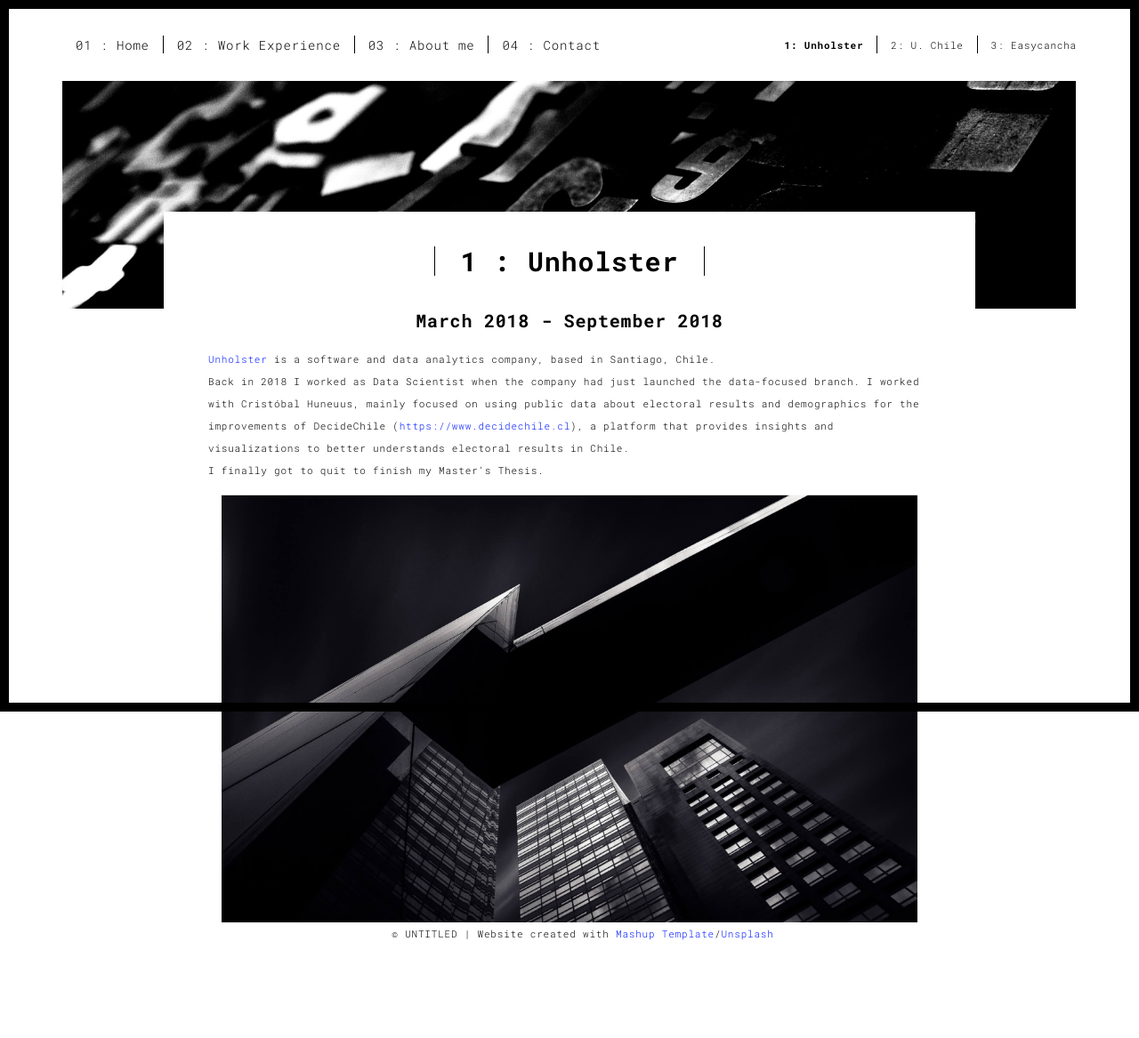
After one commit to smoralesarueste/portfo, a Flask app: page /work_1.html in a window 1280 px wide. The commit adds this page. Shown: the whole page at 89% size. Run offline with Flask 2, Linux system fonts and the light colour scheme; some libraries are stand-ins or nearby versions.

Commit message:
updating

```diff
--- /dev/null
+++ b/templates/work_1.html
@@ -0,0 +1,139 @@
+<!DOCTYPE html>
+<html lang="en">
+
+<head>
+  <meta charset="UTF-8">
+  <meta content="IE=edge" http-equiv="X-UA-Compatible">
+  <meta content="width=device-width,initial-scale=1" name="viewport">
+  <meta content="description" name="description">
+  <meta name="google" content="notranslate" />
+  <meta content="Mashup templates have been developped by Orson.io team" name="author">
+
+  <!-- Disable tap highlight on IE -->
+  <meta name="msapplication-tap-highlight" content="no">
+
+  <link rel="apple-touch-icon" sizes="180x180" href="./static/assets/apple-icon-180x180.png">
+  <link href="./static/assets/favicon.ico" rel="icon">
+
+  <title>Sebastian Morales</title>
+
+<link href="./static/main.3f6952e4.css" rel="stylesheet"></head>
+
+<body class="">
+<div id="site-border-left"></div>
+<div id="site-border-right"></div>
+<div id="site-border-top"></div>
+<div id="site-border-bottom"></div>
+<!-- Add your content of header -->
+<header>
+  <nav class="navbar  navbar-fixed-top navbar-default">
+    <div class="container">
+        <button type="button" class="navbar-toggle collapsed" data-toggle="collapse" data-target="#navbar-collapse" aria-expanded="false">
+          <span class="sr-only">Toggle navigation</span>
+          <span class="icon-bar"></span>
+          <span class="icon-bar"></span>
+          <span class="icon-bar"></span>
+        </button>
+
+      <div class="collapse navbar-collapse" id="navbar-collapse">
+        <ul class="nav navbar-nav ">
+          <li><a href="./index.html" title="">01 : Home</a></li>
+          <li><a href="./jobs.html" title="">02 : Work Experience</a></li>
+          <li><a href="./about.html" title="">03 : About me</a></li>
+          <li><a href="./contact.html" title="">04 : Contact</a></li>
+        </ul>
+
+
+          <ul class="nav navbar-nav navbar-right navbar-small visible-md visible-lg">
+            <li><a href="./work_1.html" title="" class="active">1: Unholster</a></li>
+            <li><a href="./index.html" title="">2: U. Chile</a></li>
+            <li><a href="./index.html" title="">3: Easycancha</a></li>
+          </ul>
+
+
+      </div>
+    </div>
+  </nav>
+</header>
+<div class="section-container">
+  <div class="container">
+    <div class="row">
+      <div class="col-xs-12">
+        <img src="./static/assets/images/work001-01.jpg" class="img-responsive" alt="">
+        <div class="card-container">
+          <div class="text-center">
+            <h1 class="h2">1 : Unholster</h1>
+            <h3 class = "h3"> March 2018 - September 2018</h3>
+          </div>
+          <p>
+          <a href="https://www.unholster.com">Unholster</a> is a software and data analytics company, based in Santiago, Chile. <br>
+          Back in 2018 I worked as Data Scientist when the company had just launched the data-focused branch. I worked with Cristóbal Huneuus, mainly focused on using public data about electoral results and demographics for the improvements of DecideChile (<a href="https://www.decidechile.cl">https://www.decidechile.cl</a>), a platform that provides insights and visualizations to better understands electoral results in Chile. <br>
+          I finally got to quit to finish my Master's Thesis.
+        </p>
+
+        <!--
+
+          <blockquote>
+            <p>"Lorem ipsum dolor sit amet, consectetur adipiscing elit. Integer posuere erat a ante."</p>
+            <small class="pull-right">Irina Martin</small>
+          </blockquote>
+        </div>
+      </div>
+
+      <div class="col-md-8 col-md-offset-2 section-container-spacer">
+        <div class="row">
+          <div class="col-xs-12 col-md-6">
+            <img src="./static/assets/images/work001-02.jpg" class="img-responsive" alt="">
+            <p>Menphis skyline</p>
+          </div>
+          <div class="col-xs-12 col-md-6">
+            <img src="./static/assets/images/work001-03.jpg" class="img-responsive" alt="">
+            <p>Menphis skyline</p>
+          </div>
+        </div>
+      </div>
+
+      -->
+
+      <div class="col-xs-12">
+        <img src="./static/assets/images/work001-04.jpg" class="img-responsive" alt="">
+      </div>
+
+    </div>
+  </div>
+</div>
+
+
+
+<footer class="footer-container text-center">
+  <div class="container">
+    <div class="row">
+      <div class="col-xs-12">
+        <p>© UNTITLED | Website created with <a href="http://www.mashup-template.com/" title="Create website with free html template">Mashup Template</a>/<a href="https://www.unsplash.com/" title="Beautiful Free Images">Unsplash</a></p>
+      </div>
+    </div>
+  </div>
+</footer>
+
+<script>
+  document.addEventListener("DOMContentLoaded", function (event) {
+     navActivePage();
+  });
+</script>
+
+<!-- Google Analytics: change UA-XXXXX-X to be your site's ID
+
+<script>
+  (function (i, s, o, g, r, a, m) {
+    i['GoogleAnalyticsObject'] = r; i[r] = i[r] || function () {
+      (i[r].q = i[r].q || []).push(arguments)
+    }, i[r].l = 1 * new Date(); a = s.createElement(o),
+      m = s.getElementsByTagName(o)[0]; a.async = 1; a.src = g; m.parentNode.insertBefore(a, m)
+  })(window, document, 'script', '//www.google-analytics.com/analytics.js', 'ga');
+  ga('create', 'UA-XXXXX-X', 'auto');
+  ga('send', 'pageview');
+</script>
+
+--> <script type="text/javascript" src="./static/main.70a66962.js"></script></body>
+
+</html>
```
Also changed, not shown: templates/jobs.html (+4 -3 lines).
